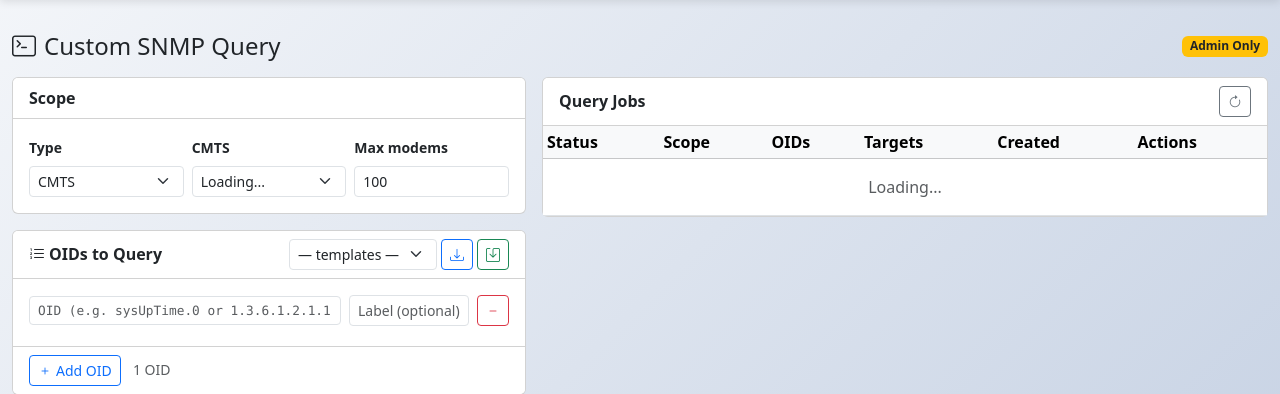
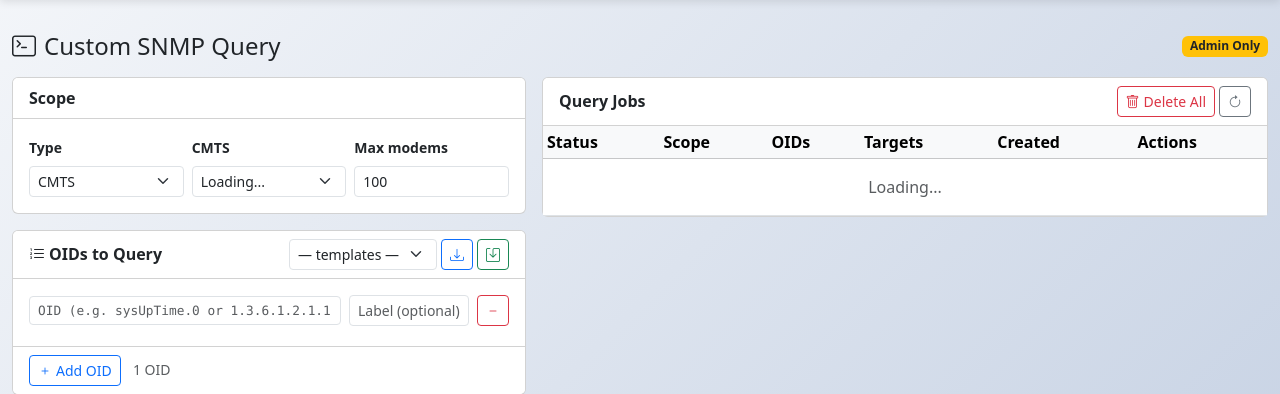
Before and after one commit to svdleer/PyPNMGui, a Python web app: template frontend/templates/custom_snmp.html in a window 1280 px wide; the page is wider, and only the part inside the window is pictured. Shown: the part 96-490 px from the top of that part. Run offline with Jinja, Linux system fonts and the light colour scheme; the template is opened without the code that fills it: most values are stand-ins (such as "Sample title", 1, 10 or a date in 2020).

Commit message:
feat: Delete All button for Custom SNMP jobs

```diff
--- a/backend/app/routes/data_routes.py
+++ b/backend/app/routes/data_routes.py
@@ -652,3 +652,9 @@
         return gate
     params = {k: v for k, v in request.args.items() if k in {"q", "limit"}}
     return _proxy("GET", "/custom-snmp/mib-search", params=params)
+
+
+@api_bp.route('/admin/custom-snmp/jobs', methods=['DELETE'])
+def custom_snmp_delete_all():
+    gate = _require_custom_snmp()
+    return gate or _proxy("DELETE", "/custom-snmp/jobs")
--- a/frontend/templates/custom_snmp.html
+++ b/frontend/templates/custom_snmp.html
@@ -88,7 +88,10 @@
             <div class="card mb-3">
                 <div class="card-header bg-white d-flex justify-content-between align-items-center">
                     <strong>Query Jobs</strong>
-                    <button class="btn btn-sm btn-outline-secondary" id="snmp-refresh-btn"><i class="bi bi-arrow-clockwise"></i></button>
+                    <div class="d-flex gap-1">
+                        <button class="btn btn-sm btn-outline-danger" id="snmp-delete-all-btn" title="Delete all jobs"><i class="bi bi-trash me-1"></i>Delete All</button>
+                        <button class="btn btn-sm btn-outline-secondary" id="snmp-refresh-btn"><i class="bi bi-arrow-clockwise"></i></button>
+                    </div>
                 </div>
                 <div class="card-body p-0">
                     <div class="table-responsive">
```
Also changed, not shown: frontend/static/js/custom-snmp.js (+11 -0 lines).
